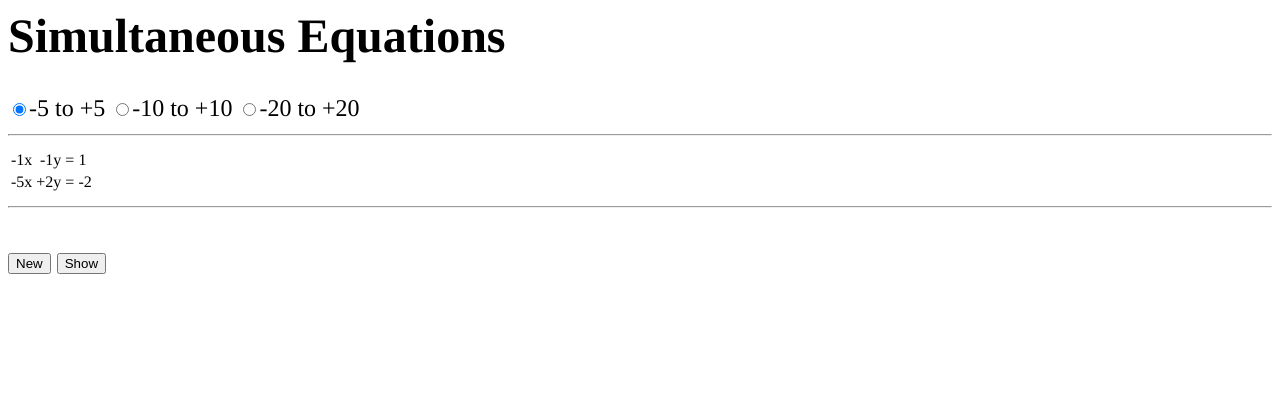
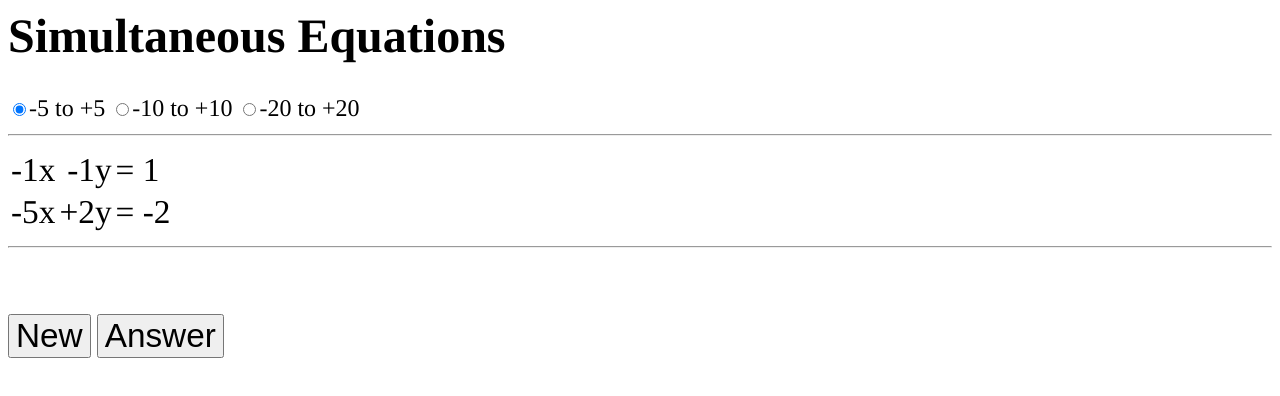
Before and after one commit to jg1969/jg1969.github.io, a plain HTML site: page Jerzyk/equations.html in a window 1280 px wide. Drawn offline with Linux system fonts and the light colour scheme.

Commit message:
Improved format

```diff
--- a/Jerzyk/equations.html
+++ b/Jerzyk/equations.html
@@ -4,6 +4,12 @@
 	body {
 		font-family: "Times-Roman", Times, serif;
 		font-size: 18pt;
+	}
+	table {
+		font-size: 25pt;
+	}
+	button {
+		font-size: 25pt;
 	}
 </style>
 <script>
@@ -107,17 +113,14 @@ function main() {
 	<td>= <span id="r2"></span></td>
 </tr>
 </table>
-<!--
-<span id="a"></span>x <span id="b"></span>y = <span id="r1"></span><br>
-<span id="c"></span>x <span id="d"></span>y = <span id="r2"></span><br>
--->
 
 <hr>
 <span id="answer"></span>
 <br>
+<br>
 
 <button onclick="newproblem()">New</button>
-<button onclick="show()">Show</button>
+<button onclick="show()">Answer</button>
 
 </body>
 </html>
```
